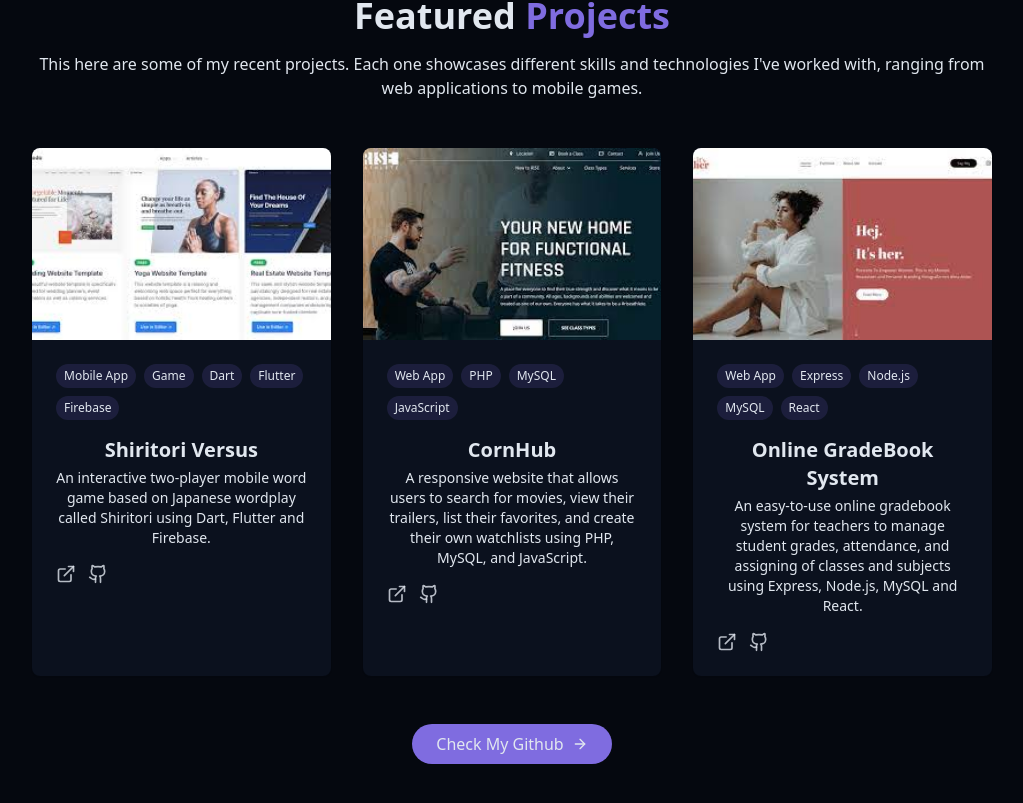
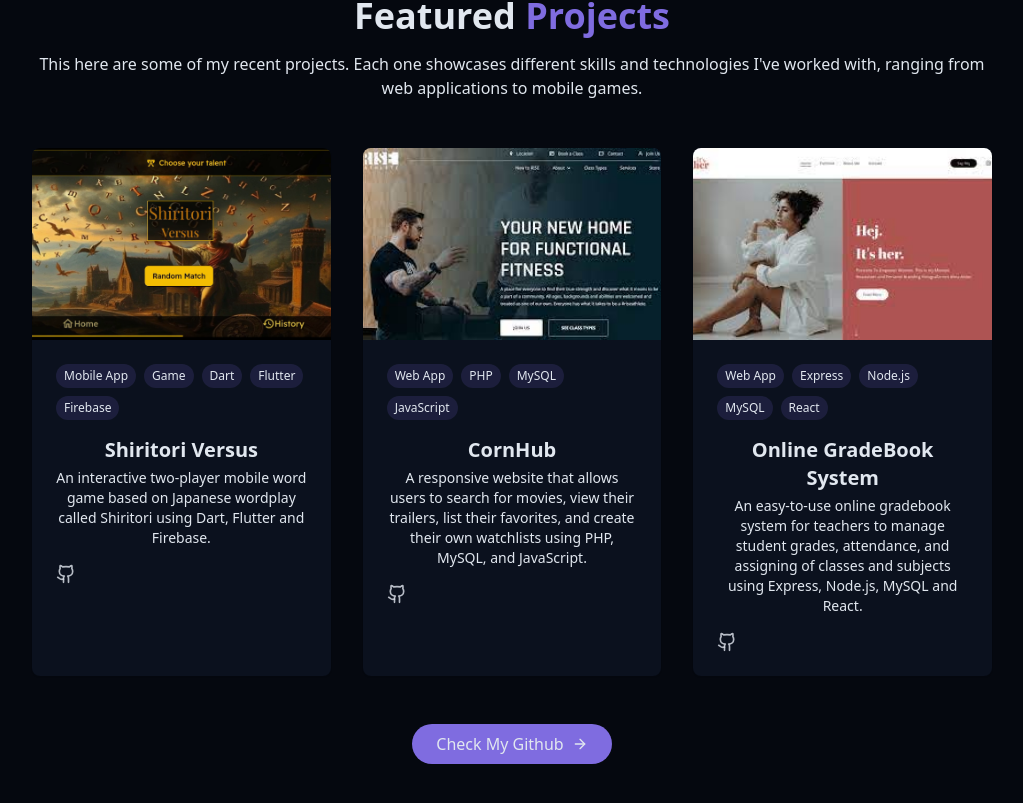
Before and after one commit to AelCee8103/new-portfolio, a React (Vite) app: page / in a window 1280 px wide. Shown: the part 2758-3561 px from the top of the page, without its empty margins (128-1151 px from the left). Built offline with nearby package versions, Linux system fonts and the light colour scheme.

Commit message:
Add Shiritori Versus demo video and project image; update ProjectSection and SkillsSection components

```diff
--- a/src/components/ProjectSection.jsx
+++ b/src/components/ProjectSection.jsx
@@ -6,10 +6,10 @@ const projects = [
     title: "Shiritori Versus",
     description:
       "An interactive two-player mobile word game based on Japanese wordplay called Shiritori using Dart, Flutter and Firebase.",
-    image: "/projects/project1.jfif",
+    image: "/projects/shiritori-versus.png",
     tag: ["Mobile App", "Game", "Dart", "Flutter", "Firebase"],
-    demoUrl: "#",
-    githubUrl: "#",
+    demoUrl: "/demo/shiritori-versus-demo.mp4",
+    githubUrl: "https://github.com/AelCee8103/shiritori-versus-prototype",
   },
   {
     id: 2,
@@ -79,13 +79,13 @@ export const ProjectSection = () => {
                 </p>
                 <div className="flex justify-between items-center">
                   <div className="flex space-x-3">
-                    <a
+                    {/* <a
                       target="_blank"
                       href={project.demoUrl}
                       className="text-foreground/80 hover:text-primary transition-colors duration-300"
                     >
                       <ExternalLink size={20} />
-                    </a>
+                    </a> */}
                     <a
                       target="_blank"
                       href={project.githubUrl}
--- a/src/components/SkillsSection.jsx
+++ b/src/components/SkillsSection.jsx
@@ -3,22 +3,22 @@ import { cn } from "@/lib/utils";
 const skills = [
   //Design skills
   { name: "HTML/CSS", level: 90, category: "frontend" },
-  { name: "JavaScript", level: 95, category: "frontend" },
+  { name: "JavaScript", level: 90, category: "frontend" },
   { name: "React", level: 80, category: "frontend" },
-  { name: "Tailwind CSS", level: 70, category: "frontend" },
+  { name: "Tailwind CSS", level: 60, category: "frontend" },
 
   //Backend and Database skills
-  { name: "Node.js", level: 90, category: "backend" },
-  { name: "Python", level: 95, category: "backend" },
+  { name: "Node.js", level: 75, category: "backend" },
+  { name: "Python", level: 90, category: "backend" },
   { name: "SQL", level: 95, category: "database" },
-  { name: "Express", level: 90, category: "backend" },
-  { name: "PHP", level: 85, category: "backend" },
-  { name: "Laravel", level: 70, category: "backend" },
+  { name: "Express", level: 75, category: "backend" },
+  { name: "PHP", level: 80, category: "backend" },
+  { name: "Laravel", level: 67, category: "backend" },
   { name: "Java", level: 85, category: "backend" },
-  { name: "JDBC", level: 70, category: "backend" },
+  { name: "JDBC", level: 63, category: "backend" },
   //Tools
-  { name: "Git/GitHub", level: 95, category: "tools" },
-  { name: "Docker", level: 70, category: "tools" },
+  { name: "Git/GitHub", level: 93, category: "tools" },
+  { name: "Docker", level: 61, category: "tools" },
   { name: "VS Code", level: 95, category: "tools" },
 ];
 
```
Also changed, not shown: public/projects/shiritori-versus.png (added), 1 other file (tests, documents, lock files or other folders).
